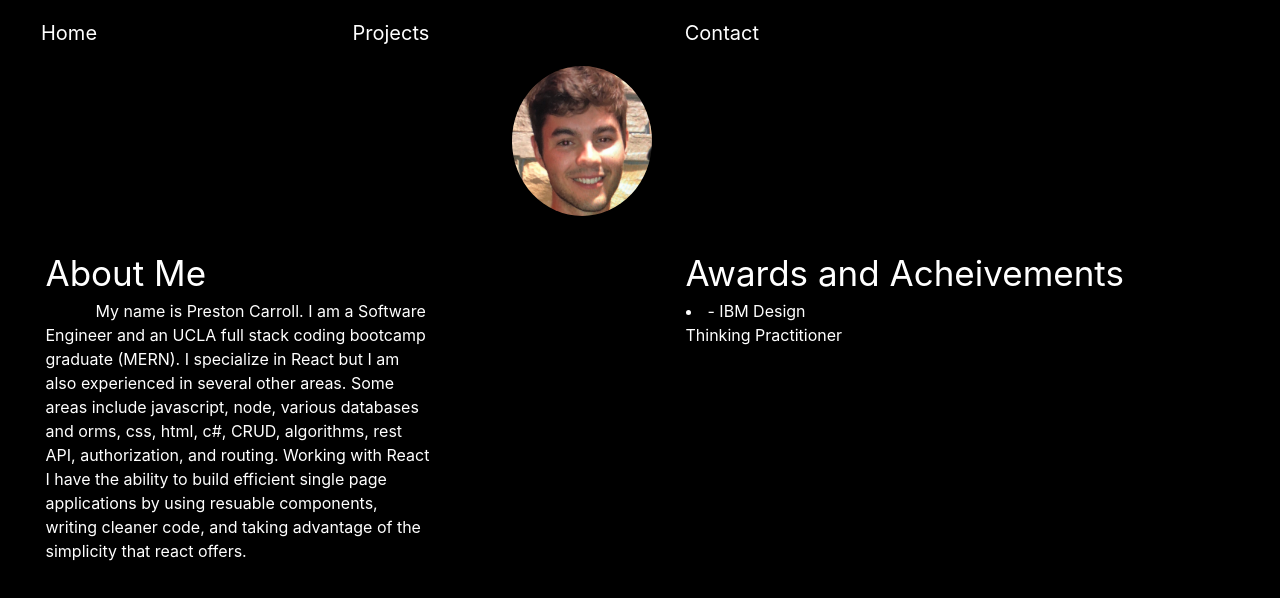
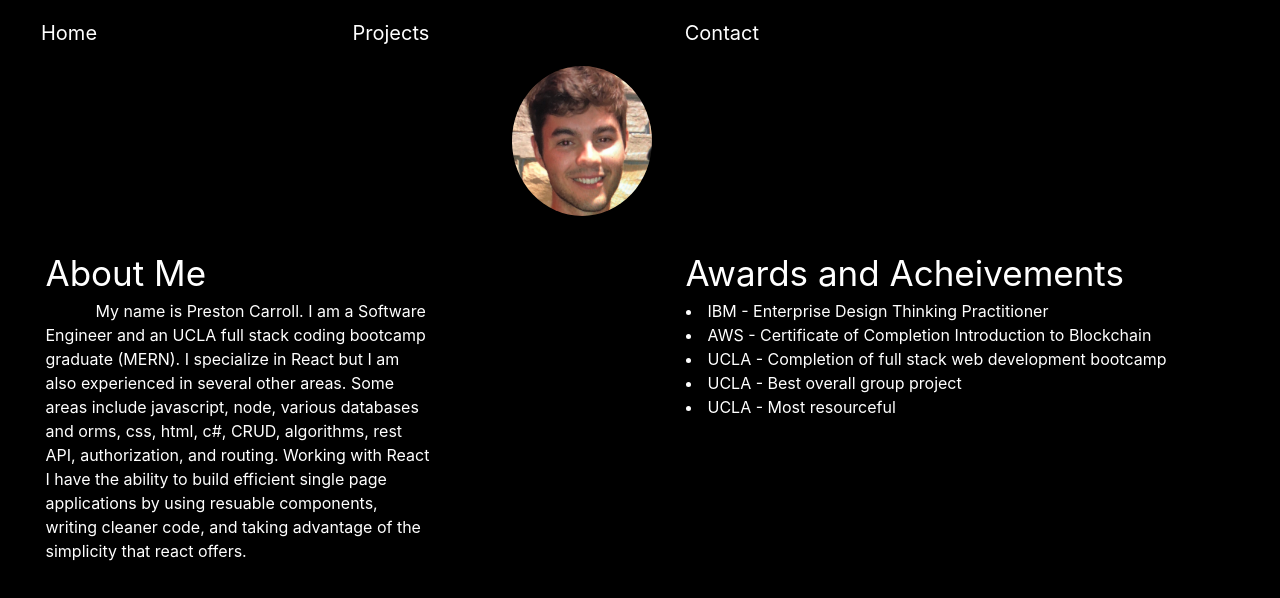
Before and after one commit to prestoncarroll/RevampedPortfolio, a React (Create React App) app: page /home in a window 1280 px wide. Shown: the top 598 px of the page. Built offline with nearby package versions, Linux system fonts and the light colour scheme.

Commit message:
react bootstrap columns set

```diff
--- a/src/Components/Awards.js
+++ b/src/Components/Awards.js
@@ -6,10 +6,23 @@ const Awards = () => {
       <header style={{ fontSize: "35px", color: "white" }}>
         Awards and Acheivements
       </header>
-      <div style={{ width: "30%" }}>
+      <div style={{ width: "100%" }}>
         <p1 style={{ color: "white" }}>
           {" "}
-          <li style={{ width: "100%" }}> - IBM Design Thinking Practitioner</li>
+          <li style={{ width: "100%" }}>
+            {" "}
+            IBM - Enterprise Design Thinking Practitioner
+          </li>
+          <li style={{ width: "100%" }}>
+            {" "}
+            AWS - Certificate of Completion Introduction to Blockchain{" "}
+          </li>
+          <li style={{ width: "100%" }}>
+            {" "}
+            UCLA - Completion of full stack web development bootcamp{" "}
+          </li>
+          <li style={{ width: "100%" }}> UCLA - Best overall group project</li>
+          <li style={{ width: "100%" }}> UCLA - Most resourceful</li>
         </p1>
       </div>
     </div>
```
